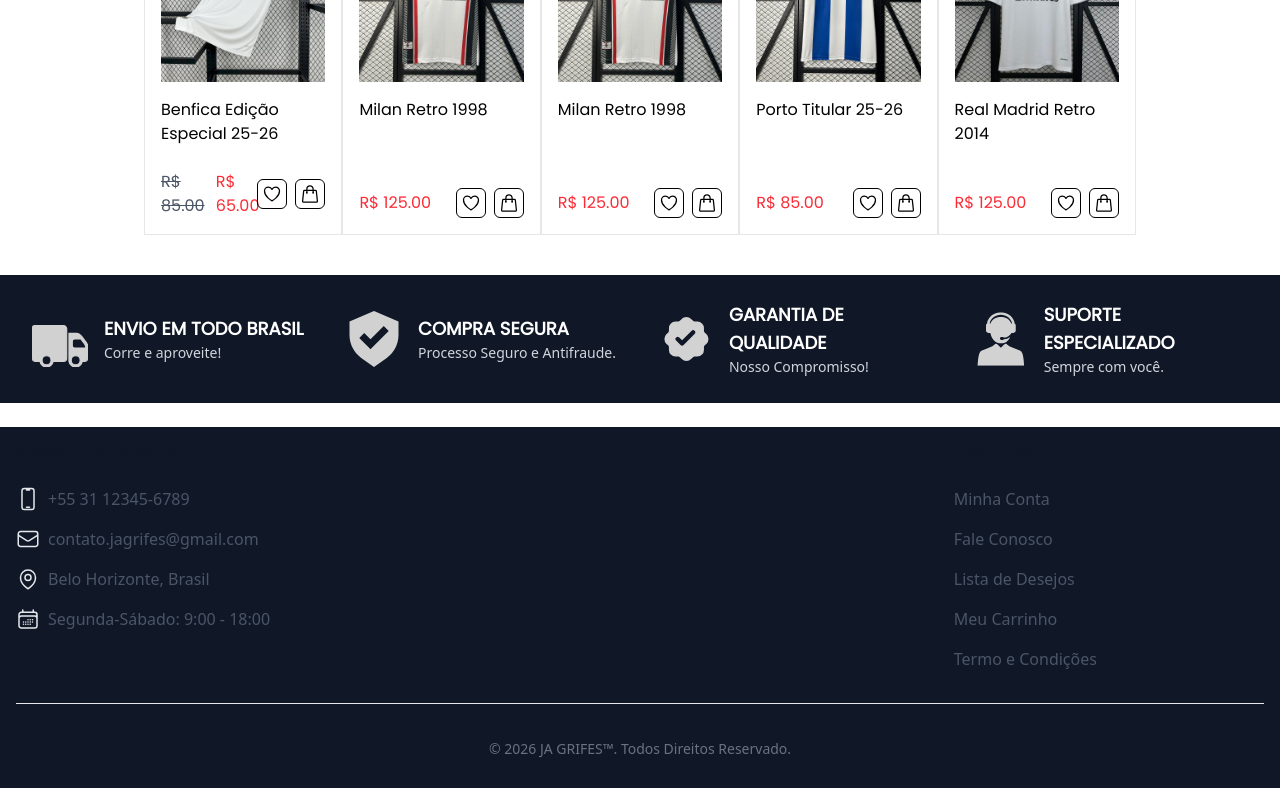
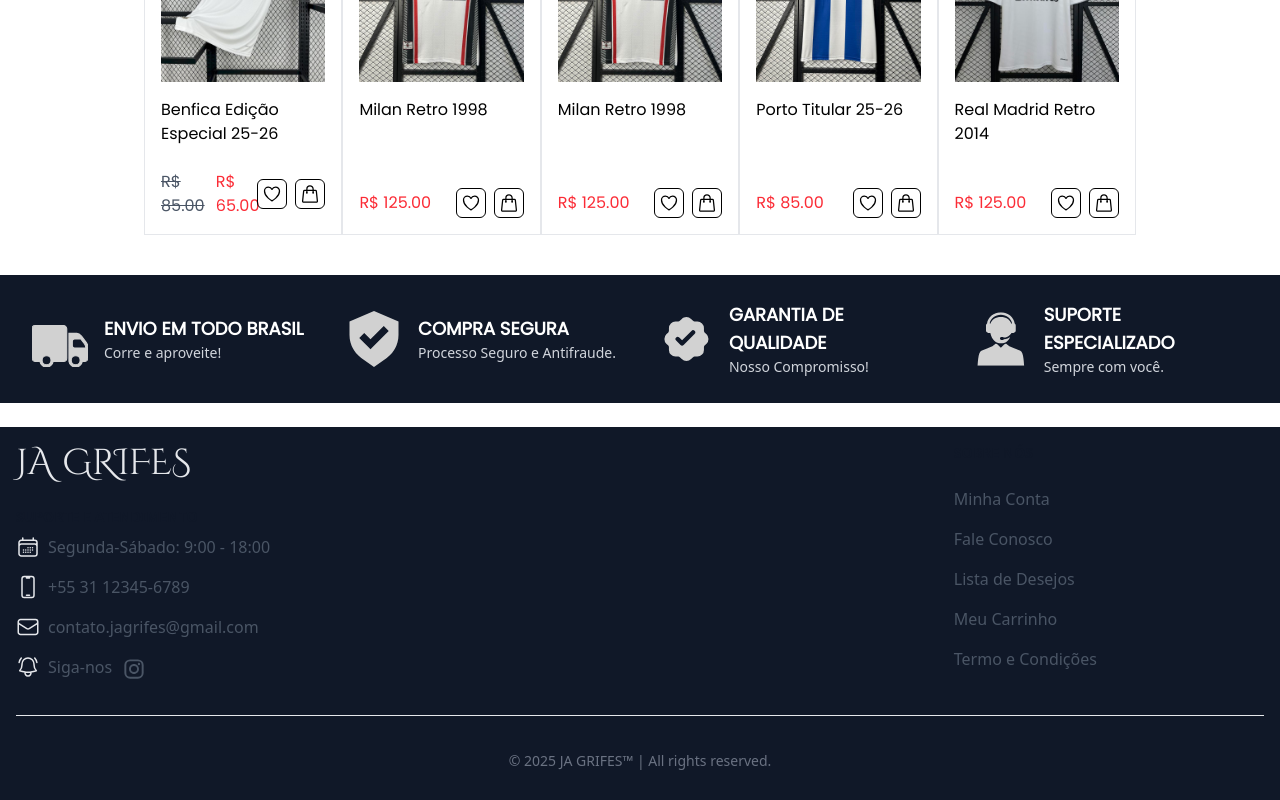
Before and after one commit to RafaelOlMoreira/ja-grifes, a React (Vite) app: page / in a window 1280 px wide. Shown: the part 2447-3247 px from the top of the page. Built offline with nearby package versions, Linux system fonts and the light colour scheme.

Commit message:
adjust: reajust footer

```diff
--- a/src/components/Footer.jsx
+++ b/src/components/Footer.jsx
@@ -7,8 +7,15 @@
                 <div className="md:flex md:justify-between">
                     <div className="mb-6 md:mb-0">
                         <div>
-                            <h2 className="mb-6 text-sm font-semibold text-gray-900 uppercase dark:text-white">Suporte e Atendimento</h2>
+                            <a href='#' className="w-min self-center text-4xl font-cinzel whitespace-nowrap text-gray-200">JA GRIFES</a>
                             <ul className="text-gray-600 dark:text-gray-400">
+                                <h2 className="mt-6 mb-2 text-sm font-semibold text-gray-900 uppercase dark:text-white">Suporte e Atendimento</h2>
+                                <li className='mb-4 inline-flex'>
+                                    <svg xmlns="http://www.w3.org/2000/svg" fill="none" viewBox="0 0 24 24" stroke-width="1.5" stroke="currentColor" className="size-6 text-gray-200">
+                                        <path stroke-linecap="round" stroke-linejoin="round" d="M6.75 3v2.25M17.25 3v2.25M3 18.75V7.5a2.25 2.25 0 0 1 2.25-2.25h13.5A2.25 2.25 0 0 1 21 7.5v11.25m-18 0A2.25 2.25 0 0 0 5.25 21h13.5A2.25 2.25 0 0 0 21 18.75m-18 0v-7.5A2.25 2.25 0 0 1 5.25 9h13.5A2.25 2.25 0 0 1 21 11.25v7.5m-9-6h.008v.008H12v-.008ZM12 15h.008v.008H12V15Zm0 2.25h.008v.008H12v-.008ZM9.75 15h.008v.008H9.75V15Zm0 2.25h.008v.008H9.75v-.008ZM7.5 15h.008v.008H7.5V15Zm0 2.25h.008v.008H7.5v-.008Zm6.75-4.5h.008v.008h-.008v-.008Zm0 2.25h.008v.008h-.008V15Zm0 2.25h.008v.008h-.008v-.008Zm2.25-4.5h.008v.008H16.5v-.008Zm0 2.25h.008v.008H16.5V15Z" />
+                                    </svg>
+                                    <a href="#" className="pl-2 hover:underline">Segunda-Sábado: 9:00 - 18:00</a>
+                                </li>
                                 <li className="mb-4 flex">
                                     <svg xmlns="http://www.w3.org/2000/svg" fill="none" viewBox="0 0 24 24" stroke-width="1.5" stroke="currentColor" className="size-6 text-gray-200">
                                         <path stroke-linecap="round" stroke-linejoin="round" d="M10.5 1.5H8.25A2.25 2.25 0 0 0 6 3.75v16.5a2.25 2.25 0 0 0 2.25 2.25h7.5A2.25 2.25 0 0 0 18 20.25V3.75a2.25 2.25 0 0 0-2.25-2.25H13.5m-3 0V3h3V1.5m-3 0h3m-3 18.75h3" />
@@ -21,18 +28,13 @@
                                     </svg>
                                     <a href="#" className="pl-2 hover:underline">contato.jagrifes@gmail.com</a>
                                 </li>
-                                <li className='mb-4 flex'>
-                                    <svg xmlns="http://www.w3.org/2000/svg" fill="none" viewBox="0 0 24 24" stroke-width="1.5" stroke="currentColor" className="size-6 text-gray-200">
-                                        <path stroke-linecap="round" stroke-linejoin="round" d="M15 10.5a3 3 0 1 1-6 0 3 3 0 0 1 6 0Z" />
-                                        <path stroke-linecap="round" stroke-linejoin="round" d="M19.5 10.5c0 7.142-7.5 11.25-7.5 11.25S4.5 17.642 4.5 10.5a7.5 7.5 0 1 1 15 0Z" />
+                                <li className='flex items'>
+                                    <svg xmlns="http://www.w3.org/2000/svg" fill="none" viewBox="0 0 24 24" stroke-width="1.5" stroke="currentColor" class="size-6 text-gray-200">
+                                        <path stroke-linecap="round" stroke-linejoin="round" d="M14.857 17.082a23.848 23.848 0 0 0 5.454-1.31A8.967 8.967 0 0 1 18 9.75V9A6 6 0 0 0 6 9v.75a8.967 8.967 0 0 1-2.312 6.022c1.733.64 3.56 1.085 5.455 1.31m5.714 0a24.255 24.255 0 0 1-5.714 0m5.714 0a3 3 0 1 1-5.714 0M3.124 7.5A8.969 8.969 0 0 1 5.292 3m13.416 0a8.969 8.969 0 0 1 2.168 4.5" />
                                     </svg>
-                                    <a href="#" className="pl-2 hover:underline">Belo Horizonte, Brasil</a>
-                                </li>
-                                <li className='inline-flex'>
-                                    <svg xmlns="http://www.w3.org/2000/svg" fill="none" viewBox="0 0 24 24" stroke-width="1.5" stroke="currentColor" className="size-6 text-gray-200">
-                                        <path stroke-linecap="round" stroke-linejoin="round" d="M6.75 3v2.25M17.25 3v2.25M3 18.75V7.5a2.25 2.25 0 0 1 2.25-2.25h13.5A2.25 2.25 0 0 1 21 7.5v11.25m-18 0A2.25 2.25 0 0 0 5.25 21h13.5A2.25 2.25 0 0 0 21 18.75m-18 0v-7.5A2.25 2.25 0 0 1 5.25 9h13.5A2.25 2.25 0 0 1 21 11.25v7.5m-9-6h.008v.008H12v-.008ZM12 15h.008v.008H12V15Zm0 2.25h.008v.008H12v-.008ZM9.75 15h.008v.008H9.75V15Zm0 2.25h.008v.008H9.75v-.008ZM7.5 15h.008v.008H7.5V15Zm0 2.25h.008v.008H7.5v-.008Zm6.75-4.5h.008v.008h-.008v-.008Zm0 2.25h.008v.008h-.008V15Zm0 2.25h.008v.008h-.008v-.008Zm2.25-4.5h.008v.008H16.5v-.008Zm0 2.25h.008v.008H16.5V15Z" />
-                                    </svg>
-                                    <a href="#" className="pl-2 hover:underline">Segunda-Sábado: 9:00 - 18:00</a>
+                                    <a href="#" className="pl-2 hover:underline flex text-nowrap">Siga-nos
+                                        <svg fill="#4a5565" className='size-7 items-center ml-2' viewBox="0 0 32 32" xmlns="http://www.w3.org/2000/svg"><g id="SVGRepo_bgCarrier" stroke-width="0"></g><g id="SVGRepo_tracerCarrier" stroke-linecap="round" stroke-linejoin="round"></g><g id="SVGRepo_iconCarrier"><path d="M20.445 5h-8.891A6.559 6.559 0 0 0 5 11.554v8.891A6.559 6.559 0 0 0 11.554 27h8.891a6.56 6.56 0 0 0 6.554-6.555v-8.891A6.557 6.557 0 0 0 20.445 5zm4.342 15.445a4.343 4.343 0 0 1-4.342 4.342h-8.891a4.341 4.341 0 0 1-4.341-4.342v-8.891a4.34 4.34 0 0 1 4.341-4.341h8.891a4.342 4.342 0 0 1 4.341 4.341l.001 8.891z"></path><path d="M16 10.312c-3.138 0-5.688 2.551-5.688 5.688s2.551 5.688 5.688 5.688 5.688-2.551 5.688-5.688-2.55-5.688-5.688-5.688zm0 9.163a3.475 3.475 0 1 1-.001-6.95 3.475 3.475 0 0 1 .001 6.95zM21.7 8.991a1.363 1.363 0 1 1-1.364 1.364c0-.752.51-1.364 1.364-1.364z"></path></g></svg>
+                                    </a>
                                 </li>
                             </ul>
                         </div>
@@ -62,7 +64,7 @@
                 </div>
                 <hr className="my-6 border-gray-200 sm:mx-auto dark:border-gray-700 lg:my-8" />
                 <div className='text-center my-3'>
-                    <span className="text-sm text-gray-500">© 2026 <a href="#" className="hover:underline">JA GRIFES™</a>. Todos Direitos Reservado.
+                    <span className="text-sm text-gray-500">© 2025 <a href="#" className="hover:underline">JA GRIFES™</a> | All rights reserved.
                     </span>
                 </div>
             </div>
```
